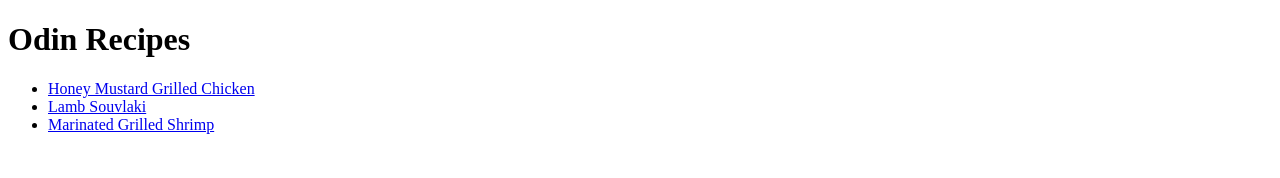
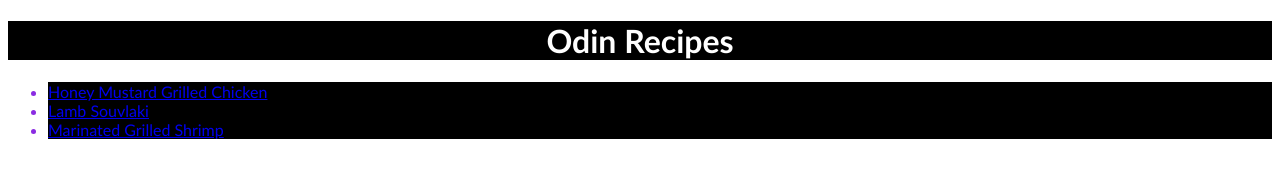
Before and after one commit to ancxanas/odin-recipe, a plain HTML site: page index.html in a window 1280 px wide. Drawn offline with Linux system fonts and the light colour scheme.

Commit message:
Added css

```diff
--- /dev/null
+++ b/css/style.css
@@ -0,0 +1,13 @@
+.heading
+    {
+        background-color: rgb(0, 0,0);
+        color: white;
+        text-align: center;
+        font-family: 'Trebuchet MS', 'Lucida Sans Unicode', 'Lucida Grande', 'Lucida Sans', Arial, sans-serif;
+    }
+.list
+    {
+        background-color: black;
+        font-family: 'Trebuchet MS', 'Lucida Sans Unicode', 'Lucida Grande', 'Lucida Sans', Arial, sans-serif;
+        color: blueviolet;
+    }
--- a/index.html
+++ b/index.html
@@ -3,13 +3,14 @@
     <head>
         <meta charset="UTF-8">
         <title>odin-recipes</title>
+        <link rel="stylesheet" href="./css/style.css"
     </head>
     <body>
-        <h1>Odin Recipes</h1>
+        <h1 class="heading">Odin Recipes</h1>
         <ul>
-        <li><a href="recipes/honeymustardgrilledchicken.html">Honey Mustard Grilled Chicken</a></li>
-        <li><a href="recipes/lambsouvlaki.html">Lamb Souvlaki</a></li>
-        <li><a href="recipes/marinatedgrilledshrimp.html">Marinated Grilled Shrimp</a></li>
+        <li class="list"><a href="recipes/honeymustardgrilledchicken.html">Honey Mustard Grilled Chicken</a></li>
+        <li class="list"><a href="recipes/lambsouvlaki.html">Lamb Souvlaki</a></li>
+        <li class="list"><a href="recipes/marinatedgrilledshrimp.html">Marinated Grilled Shrimp</a></li>
         </ul>
 
     </body>
```
